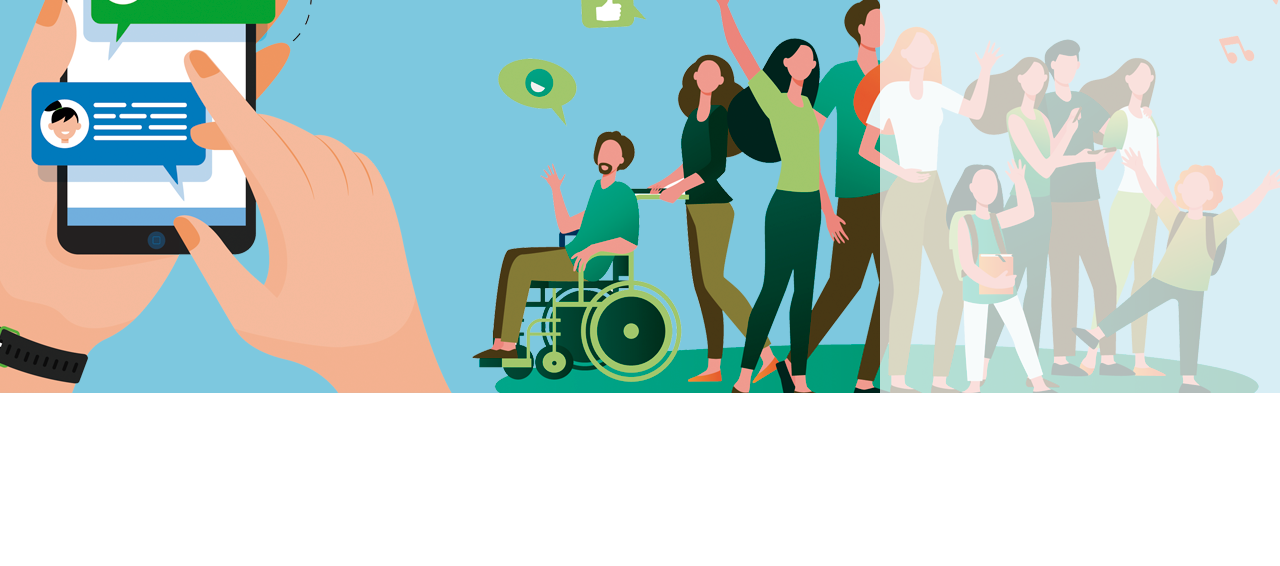
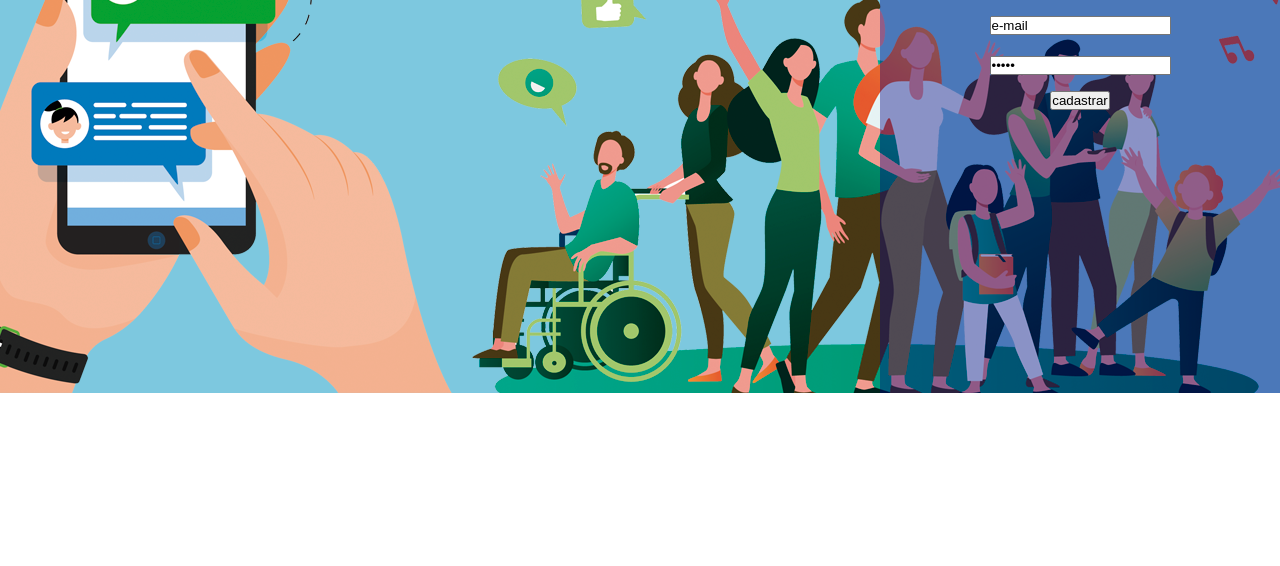
Before and after one commit to Tlinu/Projeto01, a plain HTML site: page arquivos_site/index.html in a window 1280 px wide. Shown: the part 234-800 px from the top of the page. Drawn offline with Linux system fonts and the light colour scheme.

Commit message:
algumas atualizaçoes no cadastro

```diff
--- a/arquivos_site/css/style.css
+++ b/arquivos_site/css/style.css
@@ -33,6 +33,25 @@ header img{
 .form{
     width: 400px;
     height: 100%;
-    background-color: rgba(255, 255, 255, 0.7);
+    background-color: rgba(0, 0, 128, 0.4);
     float: right;
+    text-align: center;
+    padding-top: 100px;
+    font-size: 20px;
+    text-align: center;
+    font-family: Arial, Helvetica, sans-serif;
+    color: white;
 }
+.e-mail{
+    width: 100%;
+    height: 40px;
+    margin-top: 15px;
+}
+.senha{
+    width: 100%;
+    height: 35px;
+
+}
+.cadastrar{
+
+}
--- a/arquivos_site/index.html
+++ b/arquivos_site/index.html
@@ -15,8 +15,23 @@
     <div class="banner">
         <div class="center">
             <div class="form">
+                <h2>CADASTRE-SE</h2>
+                <h3>é de Graça e sempre vai ser</h3>
+                <div class="e-mail">
+                    <input type="text" value="e-mail">
+                </div>
+                <div class="senha">
+                    <input type="password" value="senha">
+                </div>
+                <div class="cadastrar">
+                    <input type="button" value="cadastrar">
+                </div>
             </div><!--form-->
         </div><!--center-->
     </div><!--banner-->
+
+
+<footer>
+</footer>
 </body>
 </html>
```
